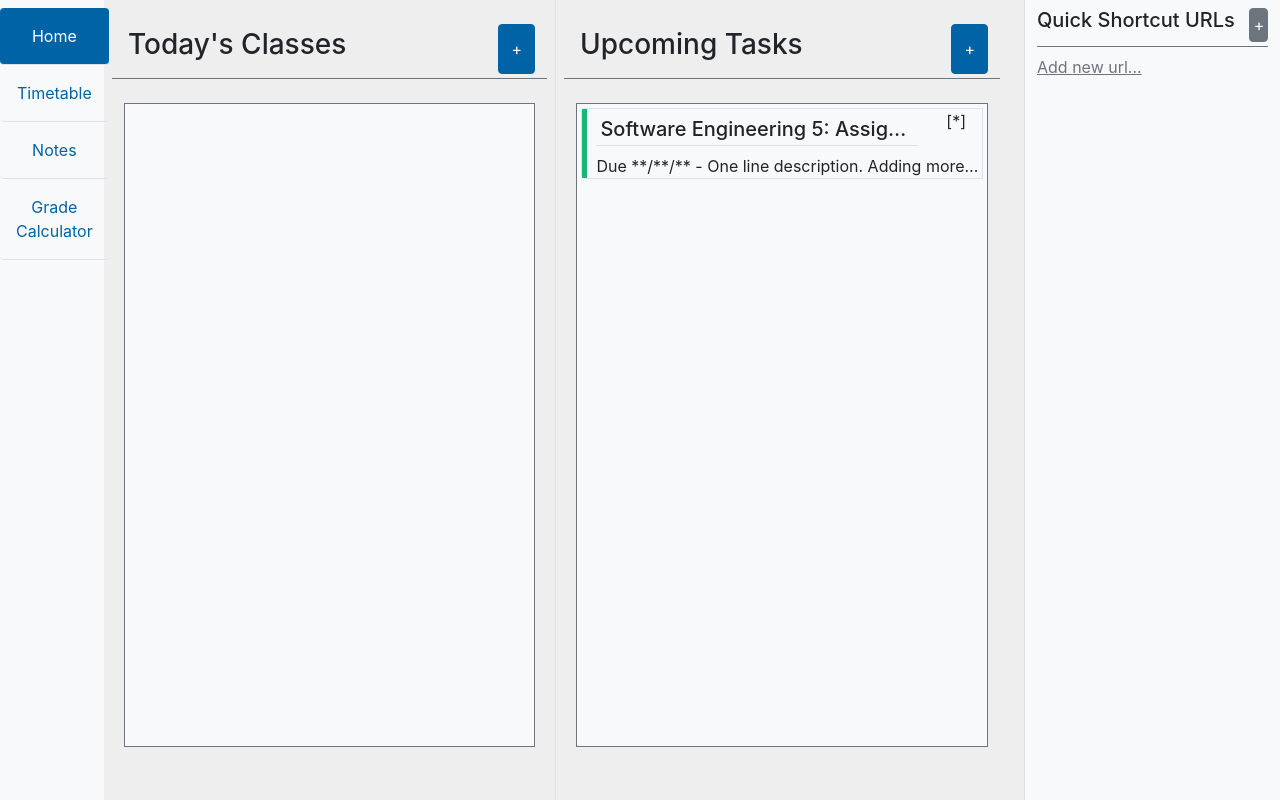
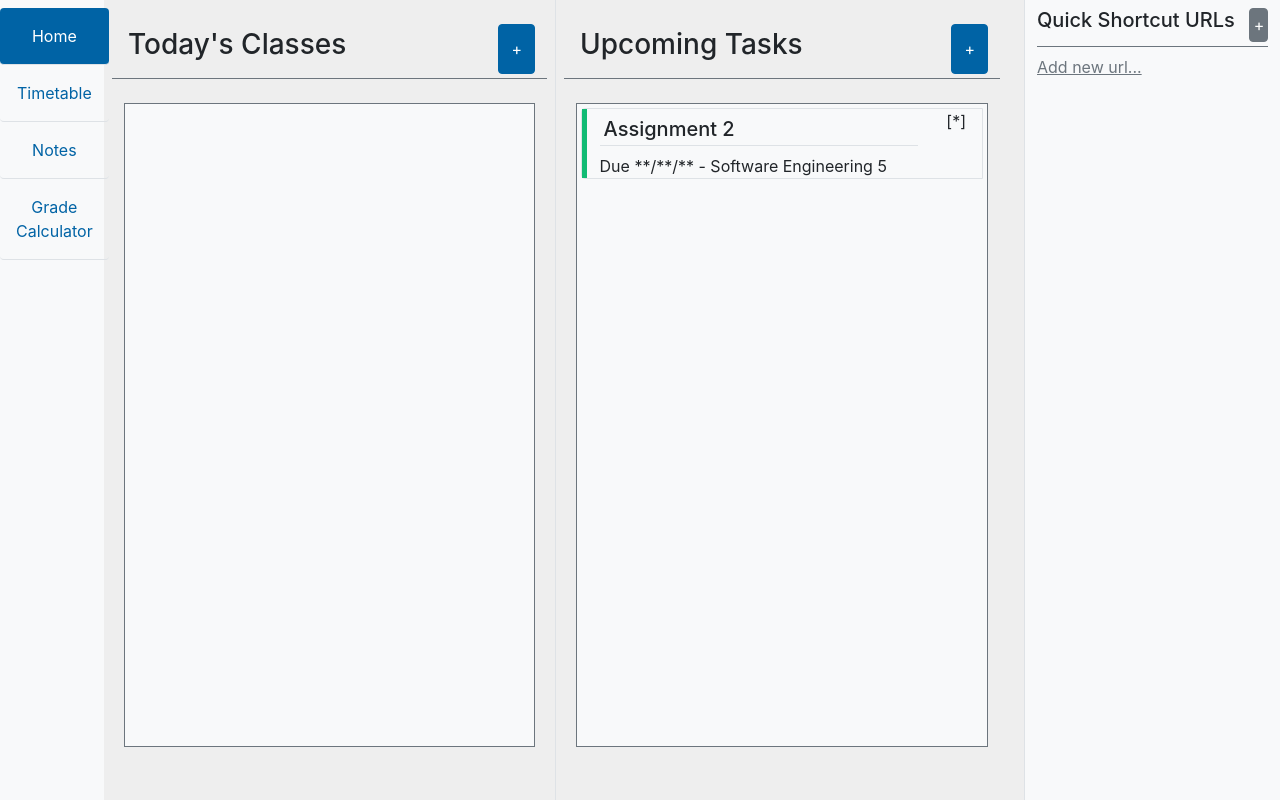
Before and after one commit to Alanas-J/cloudscholar-client, a React (Create React App) app: page / in a window 1280 px wide. Both pictures are taken after typing "name@example.com", "Sample123" into the empty fields and a click on the button "Sign in". Built offline with nearby package versions, Linux system fonts and the light colour scheme.

Commit message:
bug is to do with task title in some way

```diff
--- a/src/components/main_display/home/upcoming_tasks/task/Task.jsx
+++ b/src/components/main_display/home/upcoming_tasks/task/Task.jsx
@@ -10,7 +10,7 @@ function Task() {
             <div className={styles.taskContent}>
                 <div className="d-flex justify-content-between">
                     <div className={styles.taskTitleWidth+" pt-1"}>
-                        <h5 className={styles.textOverflow + " border-bottom p-1"}>Software Engineering 5: Assignment 2</h5>
+                        <h5 className={styles.textOverflow + " border-bottom p-1"}>Assignment 2</h5>
                     </div>
                     <div className="me-3 ">[*]</div>
                 </div>
@@ -18,7 +18,7 @@ function Task() {
                 <div className="w-100">
                     <div>
                         <p className={styles.textOverflow + " m-0"}>
-                        Due **/**/** - One line description. Adding more words afasdfasgas</p>
+                        Due **/**/** - Software Engineering 5</p>
                     </div>
 
                 </div>
```
